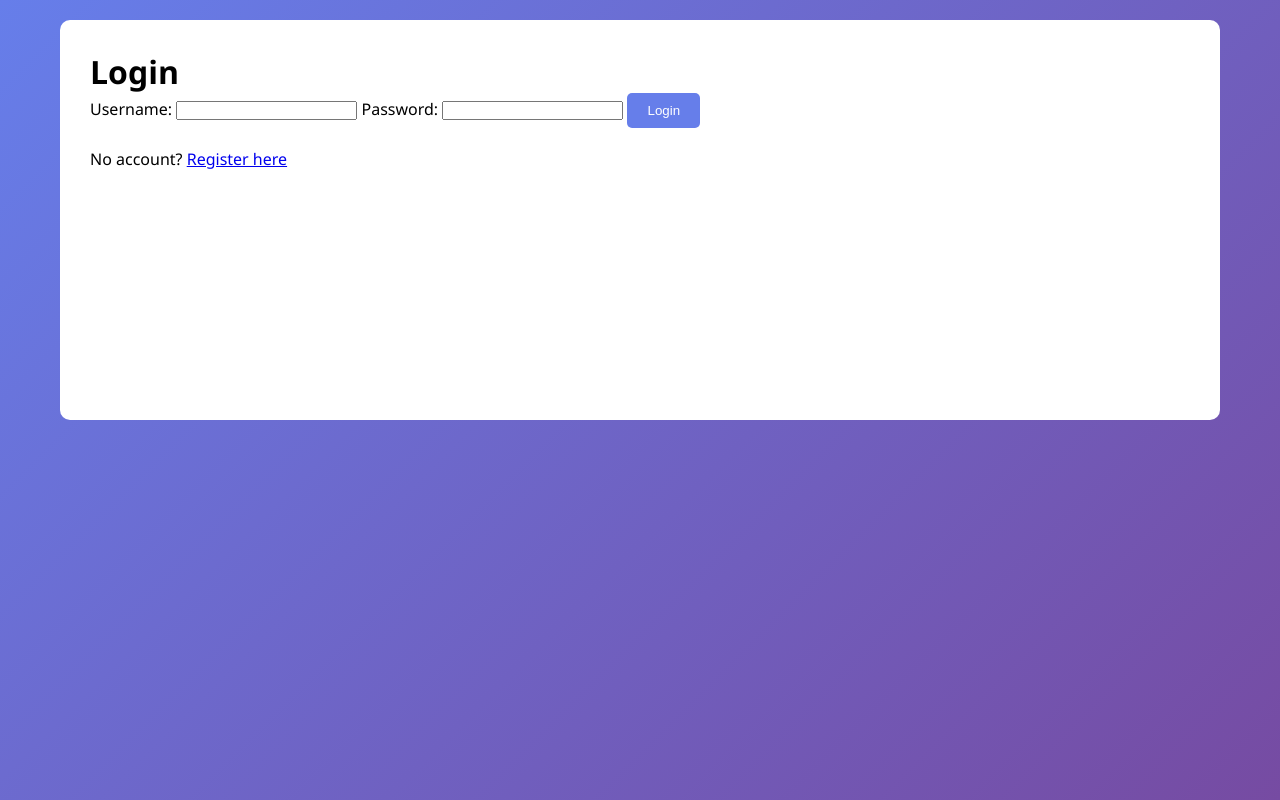
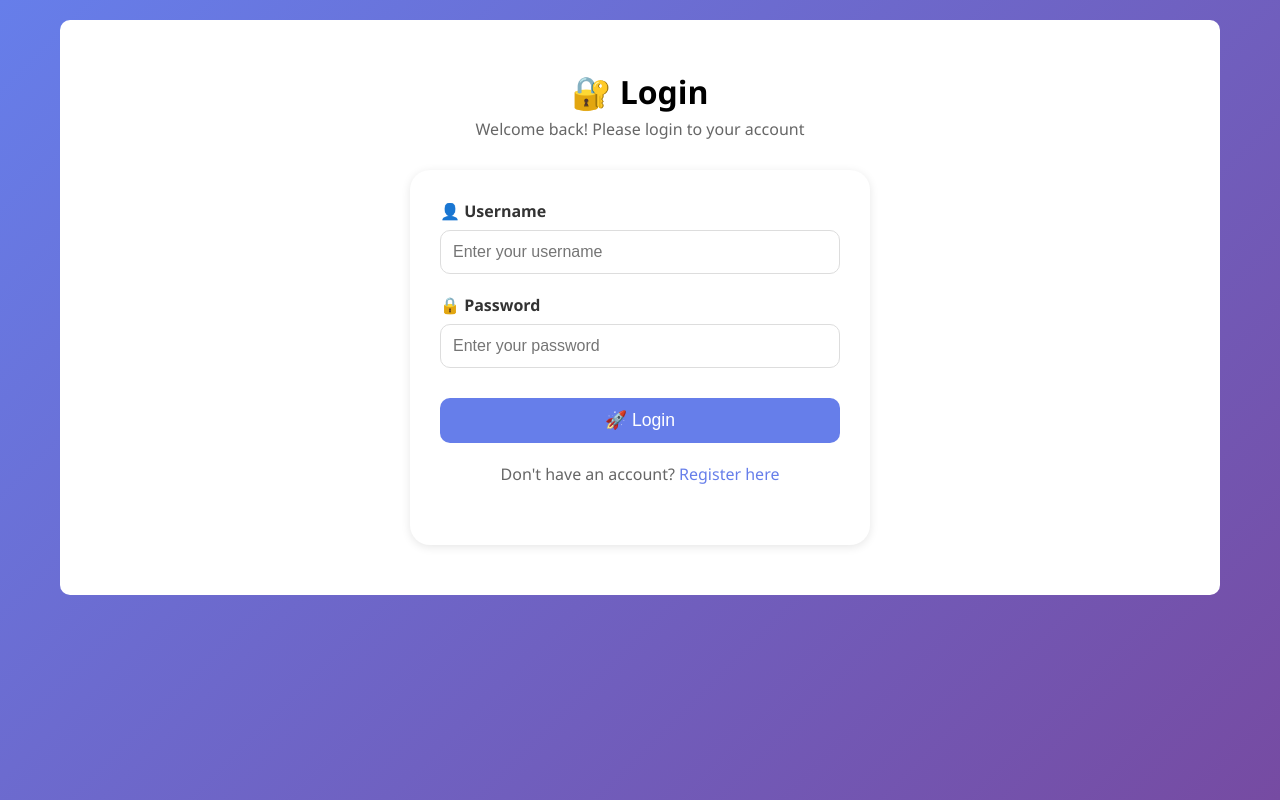
Before and after one commit to cliff3914/IntelliHabit-tracker, a Flask app: page /login in a window 1280 px wide. Run offline with Flask 3, Linux system fonts and the light colour scheme.

Commit message:
Improve login page layout

```diff
--- a/templates/login.html
+++ b/templates/login.html
@@ -1,15 +1,128 @@
 {% extends "base.html" %}
 
 {% block content %}
-<h1>Login</h1>
-<form method="post">
-    <label>Username:</label>
-    <input type="text" name="username" required>
+<div class="login-container">
+    <h1>🔐 Login</h1>
+    <p>Welcome back! Please login to your account</p>
 
-    <label>Password:</label>
-    <input type="password" name="password" required>
+    <form method="post" class="login-form">
+        <div class="form-group">
+            <label>👤 Username</label>
+            <input type="text" name="username" placeholder="Enter your username" required>
+        </div>
 
-    <button type="submit" class="btn">Login</button>
-</form>
-<p style="margin-top: 20px;">No account? <a href="/register">Register here</a></p>
+        <div class="form-group">
+            <label>🔒 Password</label>
+            <input type="password" name="password" placeholder="Enter your password" required>
+        </div>
+
+        <button type="submit" class="btn">🚀 Login</button>
+
+        <p class="register-link">Don't have an account? <a href="{{ url_for('register') }}">Register here</a></p>
+    </form>
+</div>
+
+<style>
+.login-container {
+    max-width: 500px;
+    margin: 0 auto;
+    padding: 20px;
+}
+
+.login-container h1 {
+    text-align: center;
+    margin-bottom: 5px;
+}
+
+.login-container p {
+    text-align: center;
+    color: #666;
+    margin-bottom: 30px;
+}
+
+.login-form {
+    background: white;
+    border-radius: 20px;
+    padding: 30px;
+    box-shadow: 0 2px 10px rgba(0,0,0,0.1);
+}
+
+.form-group {
+    margin-bottom: 20px;
+}
+
+.form-group label {
+    display: block;
+    font-weight: bold;
+    margin-bottom: 8px;
+    color: #333;
+}
+
+.form-group input {
+    width: 100%;
+    padding: 12px;
+    border: 1px solid #ddd;
+    border-radius: 10px;
+    font-size: 1em;
+    transition: border-color 0.3s;
+}
+
+.form-group input:focus {
+    outline: none;
+    border-color: #667eea;
+}
+
+.btn {
+    width: 100%;
+    padding: 12px;
+    background: #667eea;
+    color: white;
+    border: none;
+    border-radius: 10px;
+    font-size: 1.1em;
+    cursor: pointer;
+    margin-top: 10px;
+}
+
+.btn:hover {
+    background: #5a67d8;
+}
+
+.register-link {
+    text-align: center;
+    margin-top: 20px;
+    color: #666;
+}
+
+.register-link a {
+    color: #667eea;
+    text-decoration: none;
+}
+
+.register-link a:hover {
+    text-decoration: underline;
+}
+
+body.dark-mode .login-form {
+    background: #1a1a2e;
+}
+
+body.dark-mode .form-group label {
+    color: #eee;
+}
+
+body.dark-mode .form-group input {
+    background: #2a2a3e;
+    border-color: #3a3a4e;
+    color: #eee;
+}
+
+body.dark-mode .login-container p {
+    color: #aaa;
+}
+
+body.dark-mode .register-link {
+    color: #aaa;
+}
+</style>
 {% endblock %}
```
